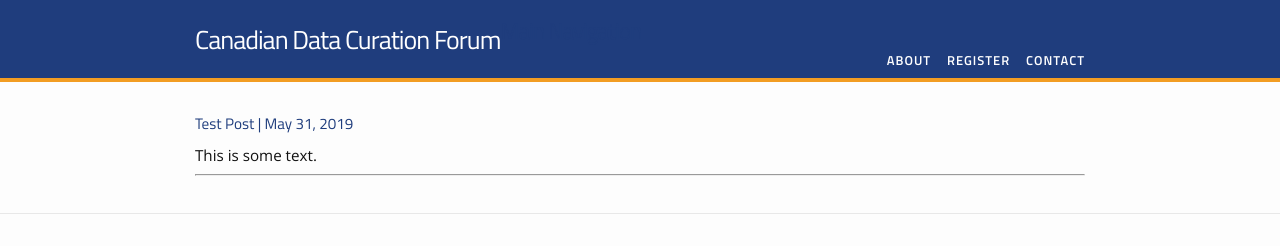
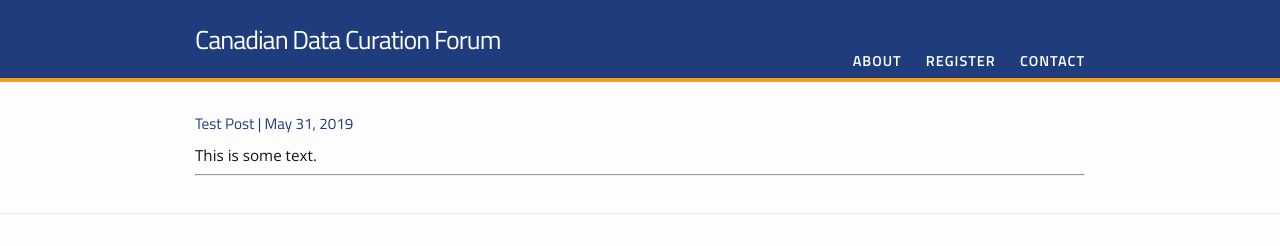
Before and after one commit to data-curation/data-curation.github.io, a Jekyll site: the page built from index.md, in a window 1280 px wide. Shown: the top 246 px of the page. Built offline with Jekyll 4.4.1, drawn with Linux system fonts in a browser that asks for light colours.

Commit message:
Update _header.scss

```diff
--- a/_sass/_header.scss
+++ b/_sass/_header.scss
@@ -46,7 +46,7 @@
 	text-align: left;
 	float: right;
 	padding-top: 9px;
-	font-size: 85%;
+	font-size: 95%;
 	letter-spacing: 1px;
 	line-height: 1em;
 	font-weight: 600;
@@ -63,7 +63,7 @@
 	display: inline-block;
 	height: 23px;
 	line-height: normal;
-	margin: 0px 0 0 12px;
+	margin: 0px 0 0 20px;
 	padding: 0 0 2px 0;
 	position: relative;
 	vertical-align: top;
```
